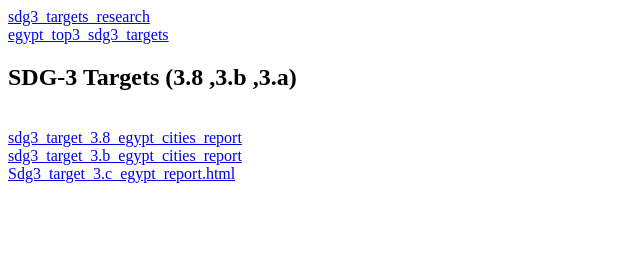
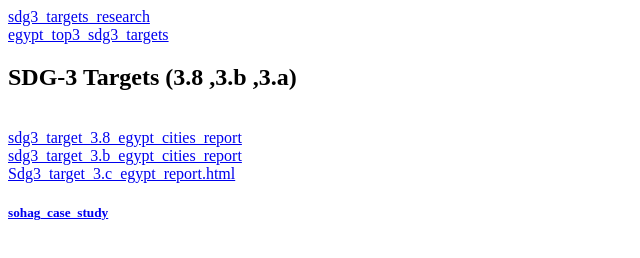
Before and after one commit to yadragon2007/SDG-3, a plain HTML site: page index.html in a window 1280 px wide. Shown: the whole page, without its empty margins (0-640 px from the left). Drawn offline with Linux system fonts and the light colour scheme.

Commit message:
Add Sohag case study link to index.html

```diff
--- a/index.html
+++ b/index.html
@@ -22,3 +22,8 @@
   Sdg3_target_3.c_egypt_report.html
 </a>
 <br />
+<h5>
+  <a href="./sohag_case_study.html">
+    sohag_case_study
+  </a>
+</h5>
```
